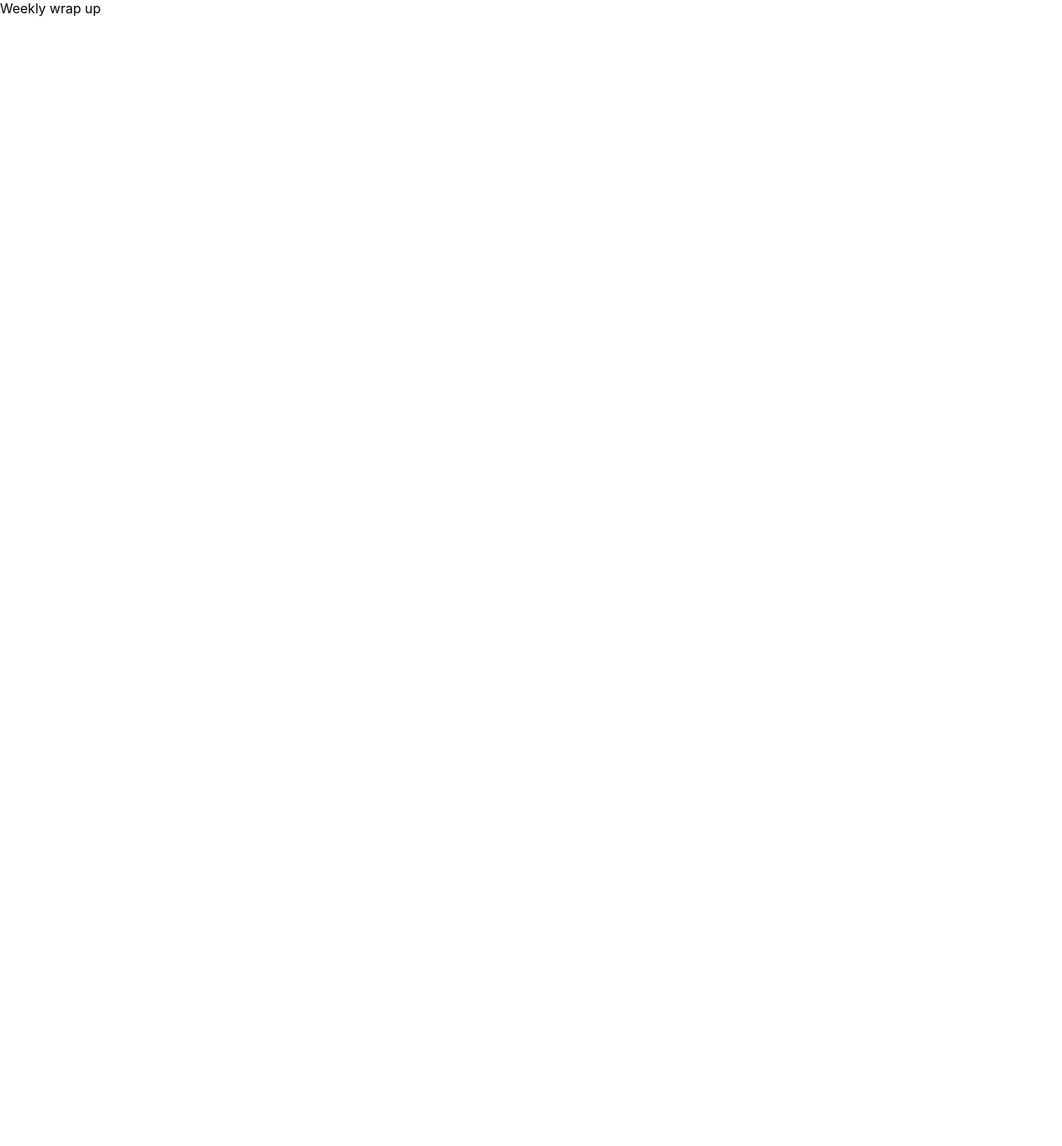
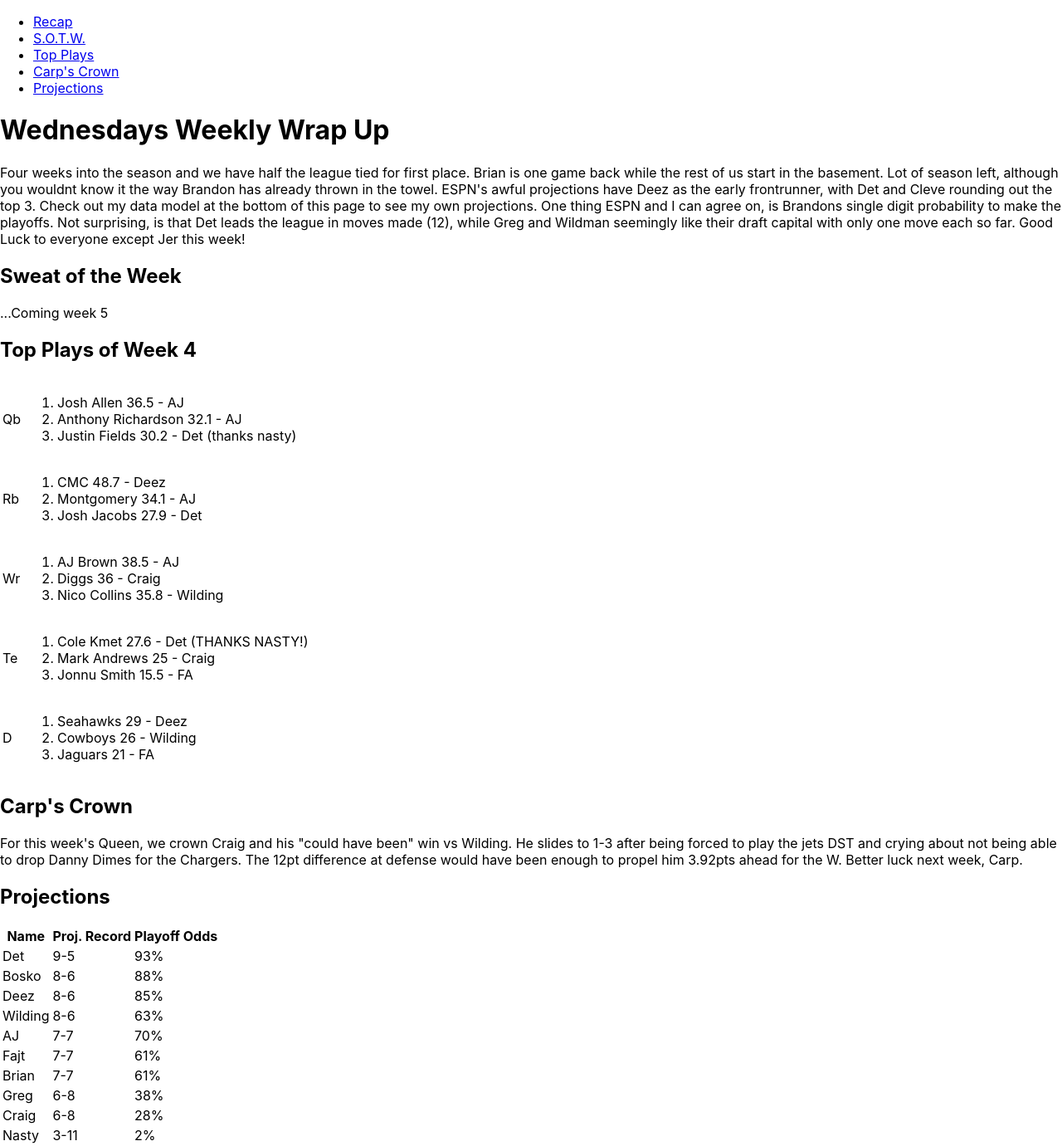
Before and after one commit to ajGambino/weekly-wrapup, a React (Create React App) app: page / in a window 1280 px wide. Shown: the whole page at 83% size. Before the commit the page ends 800 px from the top, so only its background shows below. Built offline with nearby package versions, Linux system fonts and the light colour scheme.

Commit message:
pasted old working code into new project

```diff
--- a/src/App.js
+++ b/src/App.js
@@ -1,9 +1,31 @@
-import './App.css';
+import React from "react";
+import Navbar from "./Navbar";
+import Carp from "./components/Carp";
+import Nuts from "./components/Nuts";
+import Recap from "./components/Recap";
+import Sweat from "./components/Sweat";
+import Projections from "./components/Projections";
 
 function App() {
   return (
     <div className="App">
-     Weekly wrap up
+      <Navbar />
+      <h1>Wednesdays Weekly Wrap Up</h1>
+      <section id="recap">
+        <Recap />
+      </section>
+      <section id="sweat">
+        <Sweat />
+      </section>
+      <section id="nuts">
+        <Nuts />
+      </section>
+      <section id="carp">
+        <Carp />
+      </section>
+      <section id="carp">
+        <Projections />
+      </section>
     </div>
   );
 }
--- /dev/null
+++ b/src/Navbar.js
@@ -0,0 +1,26 @@
+import React from "react";
+
+function Navbar() {
+  return (
+    <nav className="sticky-navbar">
+      <ul>
+        <li>
+          <a href="#recap">Recap</a>
+        </li>
+        <li>
+          <a href="#sweat">S.O.T.W.</a>
+        </li>
+        <li>
+          <a href="#nuts">Top Plays</a>
+        </li>
+        <li>
+          <a href="#carp">Carp's Crown</a>
+        </li> <li>
+          <a href="#projections">Projections</a>
+        </li>
+      </ul>
+    </nav>
+  );
+}
+
+export default Navbar;
--- /dev/null
+++ b/src/components/Carp.js
@@ -0,0 +1,11 @@
+import React from 'react'
+
+const Carp = () => {
+  return (
+    <div>
+    <h2>Carp's Crown</h2>
+    <p>For this week's Queen, we crown Craig and his "could have been" win vs Wilding. He slides to 1-3 after being forced to play the jets DST and crying about not being able to drop Danny Dimes for the Chargers. The 12pt difference at defense would have been enough to propel him 3.92pts ahead for the W. Better luck next week, Carp. </p>
+    </div> )
+}
+
+export default Carp
--- /dev/null
+++ b/src/components/Nuts.js
@@ -0,0 +1,58 @@
+import React from 'react';
+
+const Nuts = () => {
+  const topPlayers = {
+    Qb: [
+      { name: 'Josh Allen', fpts: 36.5, owner: 'AJ' },
+      { name: 'Anthony Richardson', fpts: 32.1, owner: 'AJ' },
+      { name: 'Justin Fields', fpts: 30.2, owner: 'Det', note: 'thanks nasty' },
+    ],
+    Rb: [
+      { name: 'CMC', fpts: 48.7, owner: 'Deez' },
+      { name: 'Montgomery', fpts: 34.1, owner: 'AJ' },
+      { name: 'Josh Jacobs', fpts: 27.9, owner: 'Det' },
+    ],
+    Wr: [
+      { name: 'AJ Brown', fpts: 38.5, owner: 'AJ' },
+      { name: 'Diggs', fpts: 36, owner: 'Craig' },
+      { name: 'Nico Collins', fpts: 35.8, owner: 'Wilding' },
+    ],
+    Te: [
+      { name: 'Cole Kmet', fpts: 27.6, owner: 'Det', note: 'THANKS NASTY!' },
+      { name: 'Mark Andrews', fpts: 25, owner: 'Craig' },
+      { name: 'Jonnu Smith', fpts: 15.5, owner: 'FA' },
+    ],
+    D: [
+      { name: 'Seahawks', fpts: 29, owner: 'Deez' },
+      { name: 'Cowboys', fpts: 26, owner: 'Wilding' },
+      { name: 'Jaguars', fpts: 21, owner: 'FA' },
+    ],
+  };
+
+  return (
+    <div className="fantasy-football-table">
+      <h2>Top Plays of Week 4</h2>
+      <table>
+        <tbody>
+          {Object.keys(topPlayers).map((position) => (
+            <tr key={position}>
+              <td>{position}</td>
+              <td>
+                <ol>
+                  {topPlayers[position].map((player, index) => (
+                    <li key={index}>
+                      {player.name} {player.fpts} - {player.owner}{' '}
+                      {player.note && `(${player.note})`}
+                    </li>
+                  ))}
+                </ol>
+              </td>
+            </tr>
+          ))}
+        </tbody>
+      </table>
+    </div>
+  );
+};
+
+export default Nuts;
--- /dev/null
+++ b/src/components/Projections.js
@@ -0,0 +1,42 @@
+import React from 'react';
+
+const Projections = () => {
+  const projectionData = [
+    { name: 'Det', projRecord: '9-5', playoffOdds: '93%' },
+    { name: 'Bosko', projRecord: '8-6', playoffOdds: '88%' },
+    { name: 'Deez', projRecord: '8-6', playoffOdds: '85%' },
+    { name: 'Wilding', projRecord: '8-6', playoffOdds: '63%' },
+    { name: 'AJ', projRecord: '7-7', playoffOdds: '70%' },
+    { name: 'Fajt', projRecord: '7-7', playoffOdds: '61%' },
+    { name: 'Brian', projRecord: '7-7', playoffOdds: '61%' },
+    { name: 'Greg', projRecord: '6-8', playoffOdds: '38%' },
+    { name: 'Craig', projRecord: '6-8', playoffOdds: '28%' },
+    { name: 'Nasty', projRecord: '3-11', playoffOdds: '2%' },
+  ];
+
+  return (
+    <div className="projection-table">
+      <h2>Projections</h2>
+      <table>
+        <thead>
+          <tr>
+            <th>Name</th>
+            <th>Proj. Record</th>
+            <th>Playoff Odds</th>
+          </tr>
+        </thead>
+        <tbody>
+          {projectionData.map((player, index) => (
+            <tr key={index}>
+              <td>{player.name}</td>
+              <td>{player.projRecord}</td>
+              <td>{player.playoffOdds}</td>
+            </tr>
+          ))}
+        </tbody>
+      </table>
+    </div>
+  );
+};
+
+export default Projections;
--- /dev/null
+++ b/src/components/Recap.js
@@ -0,0 +1,20 @@
+import React from 'react'
+
+const Recap = () => {
+  return (
+    <div>
+    <p>Four weeks into the season and we have half the league
+        tied for first place. Brian is one game back while the
+        rest of us start in the basement. Lot of season left, although
+         you wouldnt know it the way Brandon has already thrown in the towel.  ESPN's awful projections have Deez as the early frontrunner, with Det and Cleve rounding out the top 3. Check out my data model at the bottom of this page to see my own projections. One thing ESPN and I can agree on, is Brandons single digit probability to make the playoffs.
+        Not surprising, is that Det leads the league in
+        moves made (12), while Greg and Wildman seemingly
+        like their draft capital with only one move each so far.
+        Good Luck to everyone except Jer this week!
+    </p>
+
+    </div>
+  )
+}
+
+export default Recap
--- /dev/null
+++ b/src/components/Sweat.js
@@ -0,0 +1,11 @@
+import React from 'react'
+
+const Sweat = () => {
+  return (
+    <div><h2>Sweat of the Week</h2>
+    <p>...Coming week 5</p>
+    </div>
+  )
+}
+
+export default Sweat
--- /dev/null
+++ b/src/styles.css
@@ -0,0 +1,31 @@
+body {
+    scroll-behavior: smooth;
+  }
+
+.sticky-navbar {
+    position: sticky;
+    top: 0;
+    background-color: #333;
+    padding: 10px;
+  }
+
+  .sticky-navbar ul {
+    list-style: none;
+    display: flex;
+    justify-content: space-around;
+    padding: 0;
+  }
+
+  .sticky-navbar li {
+    margin: 0;
+  }
+
+  .sticky-navbar a {
+    color: white;
+    text-decoration: none;
+    transition: color 0.3s;
+  }
+
+  .sticky-navbar a:hover {
+    color: #FFA500; /* Change the color on hover */
+  }
```
Also changed, not shown: src/App.css (deleted).
